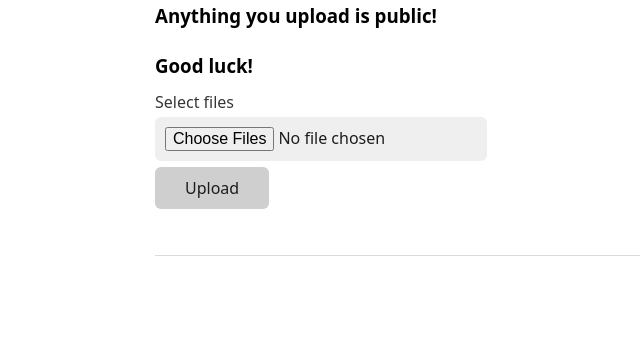
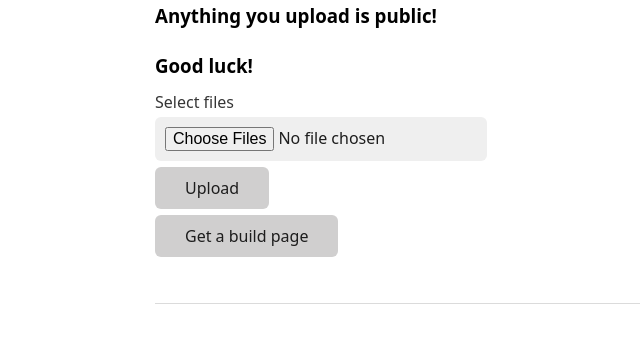
Before and after one commit to maksut/web_builder, a plain HTML site: page resources/public/index.html in a window 1280 px wide. Shown: the part 79-422 px from the top of the page, without its empty margins (85-725 px from the left). Drawn offline with nearby package versions, Linux system fonts and the light colour scheme.

Commit message:
builder page

```diff
--- a/resources/public/index.html
+++ b/resources/public/index.html
@@ -28,6 +28,11 @@
         </div>
         <button type="submit">Upload</button>
       </form>
+
+      <form enctype="multipart/form-data" action="/b" method="post">
+        <button type="submit">Get a build page</button>
+      </form>
+
     </main>
     <footer>
     </footer>
```
Also changed, not shown: 2 other files.
